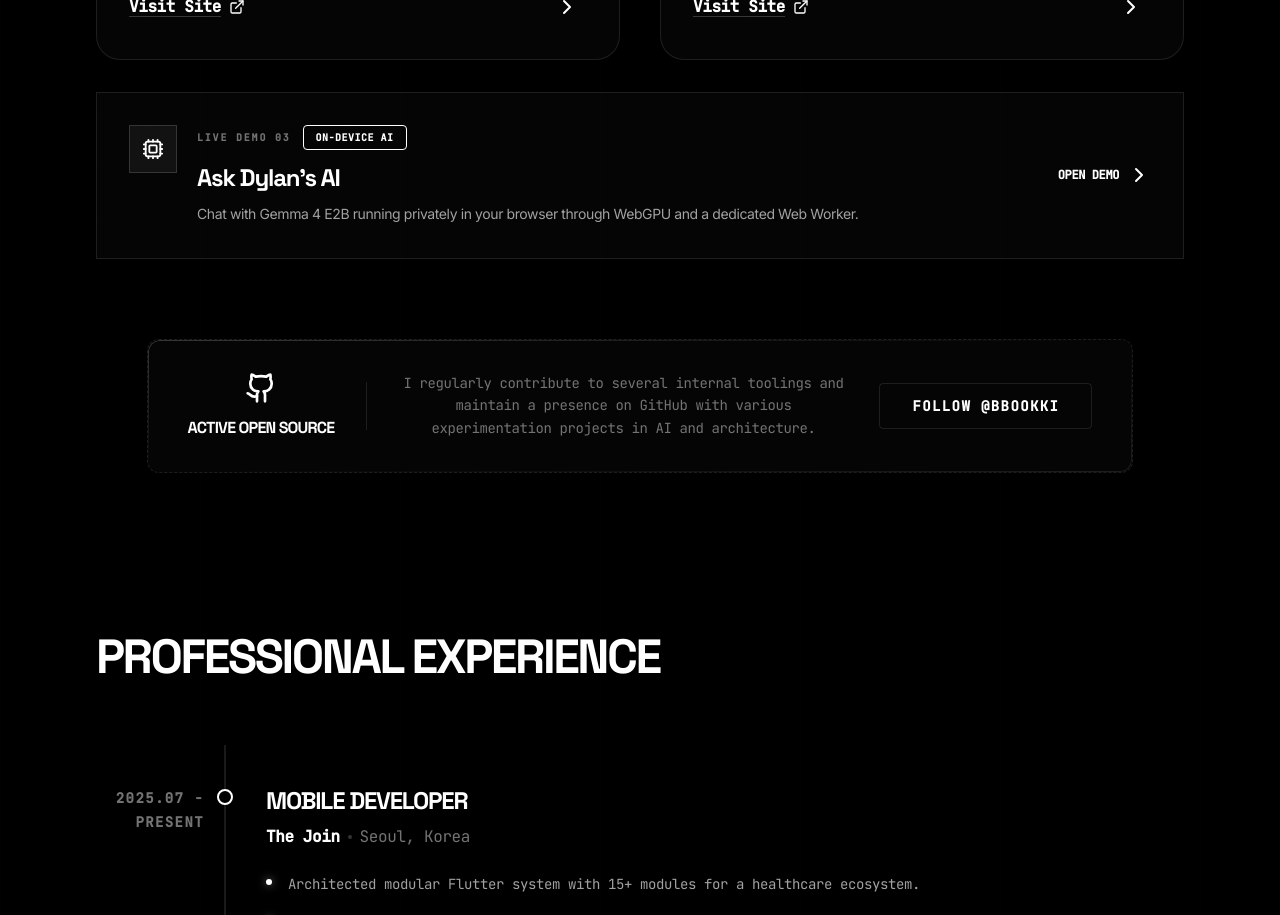
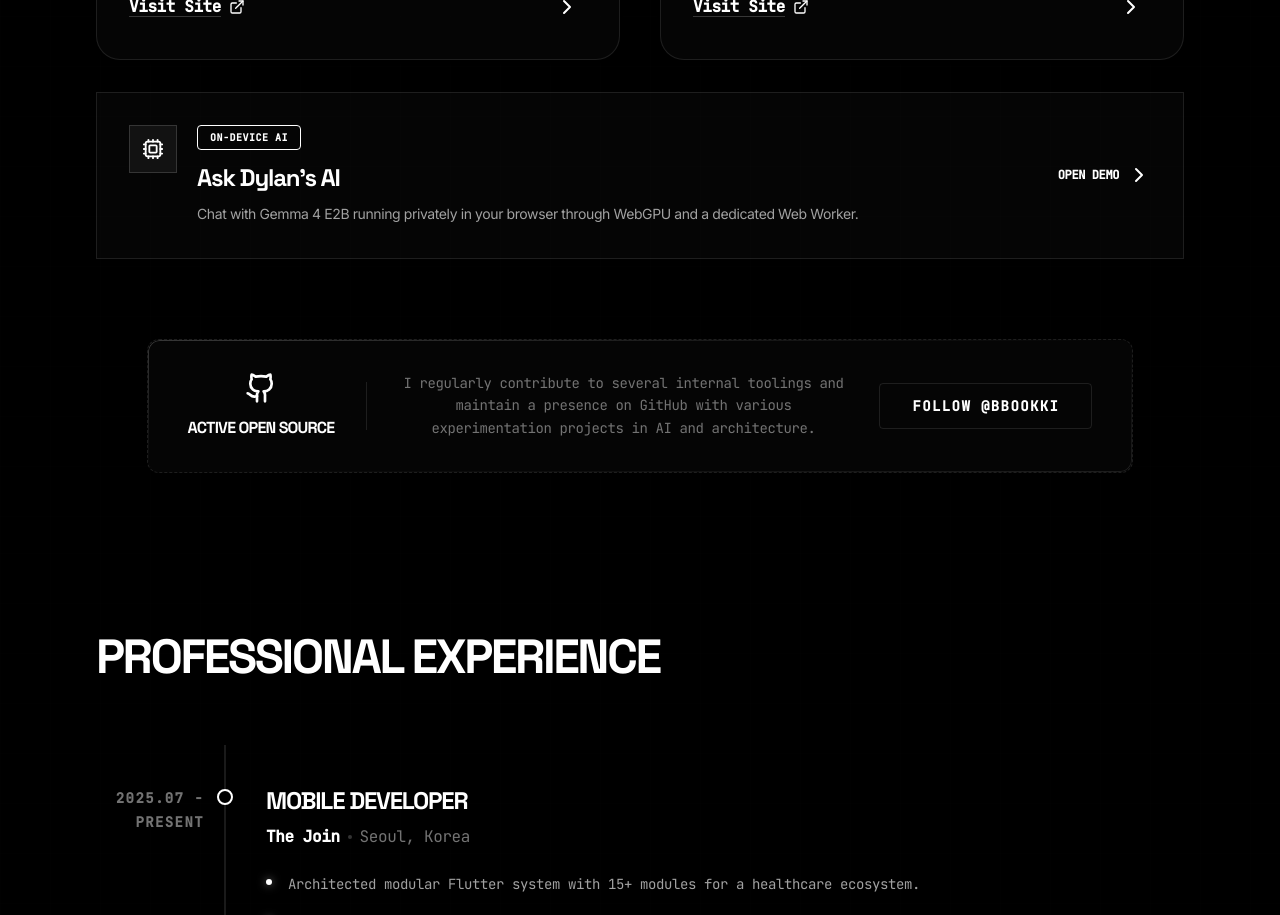
Before and after one commit to BbooKki/personal-portfolio, a React (Vite) app: page / in a window 1280 px wide. Shown: the part 3460-4375 px from the top of the page. Built offline with nearby package versions, Linux system fonts and the light colour scheme.

Commit message:
fix: update demo labels for consistency and clarity in UI

```diff
--- a/src/App.tsx
+++ b/src/App.tsx
@@ -425,7 +425,7 @@ export default function App() {
               <div className="flex items-start gap-5">
                 <div className="flex h-12 w-12 shrink-0 items-center justify-center border border-white/15 bg-white/5"><ICONS.AI size={22} /></div>
                 <div>
-                  <div className="flex flex-wrap items-center gap-3"><span className="font-mono text-[10px] font-bold tracking-[.18em] text-neutral-500">LIVE DEMO 03</span><Badge>ON-DEVICE AI</Badge></div>
+                  <div className="flex flex-wrap items-center gap-3"><Badge>ON-DEVICE AI</Badge></div>
                   <h3 className="mt-3 text-2xl font-bold normal-case">Ask Dylan’s AI</h3>
                   <p className="mt-2 max-w-2xl text-sm leading-6 text-neutral-400">Chat with Gemma 4 E2B running privately in your browser through WebGPU and a dedicated Web Worker.</p>
                 </div>
--- a/src/labs/GemmaPhaseOne.tsx
+++ b/src/labs/GemmaPhaseOne.tsx
@@ -263,7 +263,7 @@ export default function GemmaPhaseOne() {
         <div className="grid flex-1 gap-6 py-6 lg:grid-cols-[290px_minmax(0,1fr)]">
           <aside className="flex flex-col border border-white/10 bg-white/[.02] p-5 lg:min-h-[650px]">
             <div className="flex h-10 w-10 items-center justify-center border border-white/15 bg-white/5"><Bot size={20} /></div>
-            <p className="mt-6 font-mono text-[10px] tracking-[.2em] text-neutral-500">LIVE DEMO 03 · GEMMA</p>
+            <p className="mt-6 font-mono text-[10px] tracking-[.2em] text-neutral-500">ON-DEVICE AI · GEMMA</p>
             <h1 className="mt-3 text-3xl font-black normal-case">Ask Dylan’s AI</h1>
             <p className="mt-4 text-sm leading-6 text-neutral-400">Chat with Gemma 4 E2B running entirely on your device. Your prompts never leave this browser.</p>
             <div className="mt-5 border border-white/10 bg-white/[.03] p-3 text-xs leading-5 text-neutral-500"><span className="font-semibold text-neutral-300">First visit?</span> The model downloads once, then stays cached locally. Chat history is saved only in this browser.</div>
```
